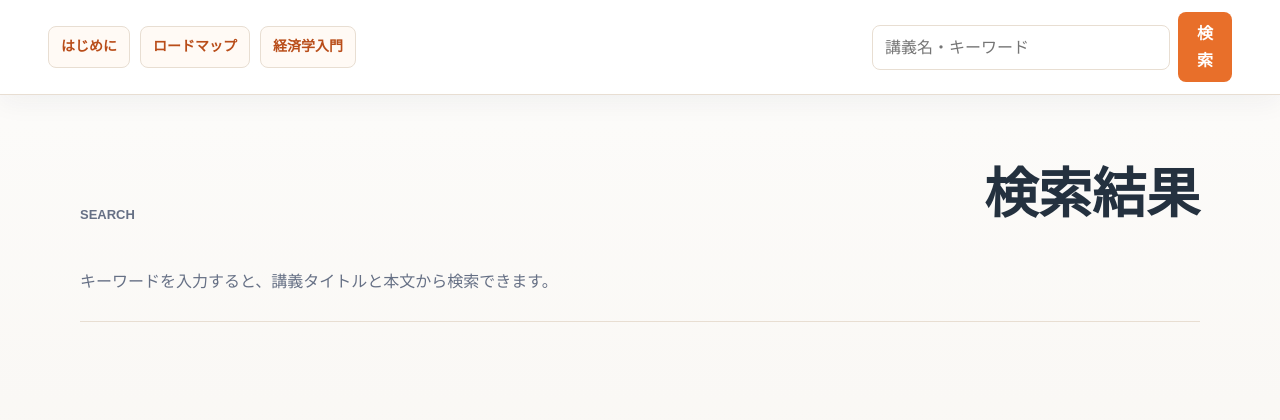
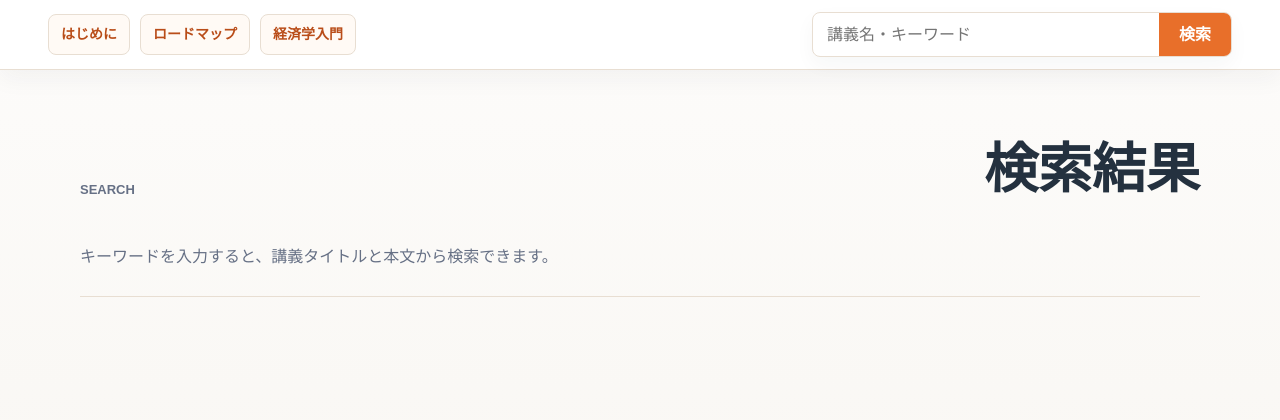
Before and after one commit to Nubatan10001/minkei, a Django app: page /search/ in a window 1280 px wide. Shown: the part 88-508 px from the top of the page. Run offline with Django 5.2, Linux system fonts and the light colour scheme.

Commit message:
Refine search form styling

```diff
--- a/minkei/static/css/base.css
+++ b/minkei/static/css/base.css
@@ -136,30 +136,48 @@ img {
 .search-box {
     display: flex;
     align-items: center;
-    gap: 8px;
+    gap: 0;
+    width: min(100%, 420px);
     min-width: min(100%, 360px);
+    overflow: hidden;
+    border: 1px solid var(--color-line);
+    border-radius: var(--radius);
+    background: #fff;
+    box-shadow: 0 8px 20px rgba(35, 49, 63, 0.04);
 }
 
 .search-box input {
+    flex: 1 1 auto;
     width: 100%;
+    min-width: 0;
     min-height: 40px;
-    padding: 8px 12px;
+    padding: 8px 14px;
     font: inherit;
-    border: 1px solid var(--color-line);
-    border-radius: var(--radius);
-    background: #fff;
+    border: 0;
+    background: transparent;
 }
 
 .search-box button {
+    flex: 0 0 auto;
     min-height: 40px;
-    padding: 8px 14px;
+    padding: 8px 20px;
     color: #fff;
     font: inherit;
     font-weight: 700;
+    white-space: nowrap;
     cursor: pointer;
     background: var(--color-brand);
     border: 0;
-    border-radius: var(--radius);
+    border-radius: 0;
+}
+
+.search-box input:focus {
+    outline: 0;
+}
+
+.search-box:focus-within {
+    border-color: rgba(232, 111, 42, 0.55);
+    box-shadow: 0 0 0 3px rgba(232, 111, 42, 0.13);
 }
 
 main {
@@ -210,6 +228,7 @@ footer p {
     }
 
     .search-box {
+        width: 100%;
         min-width: 100%;
     }
 }
```
